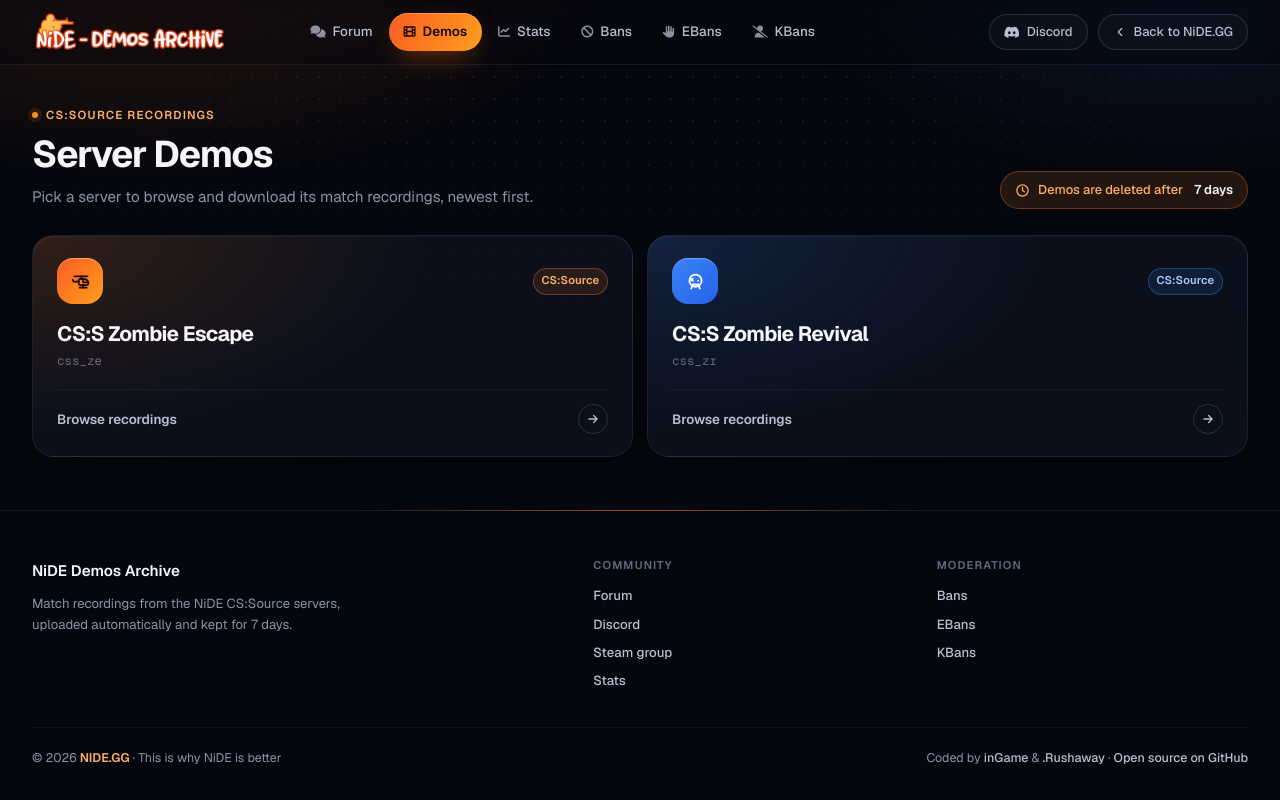
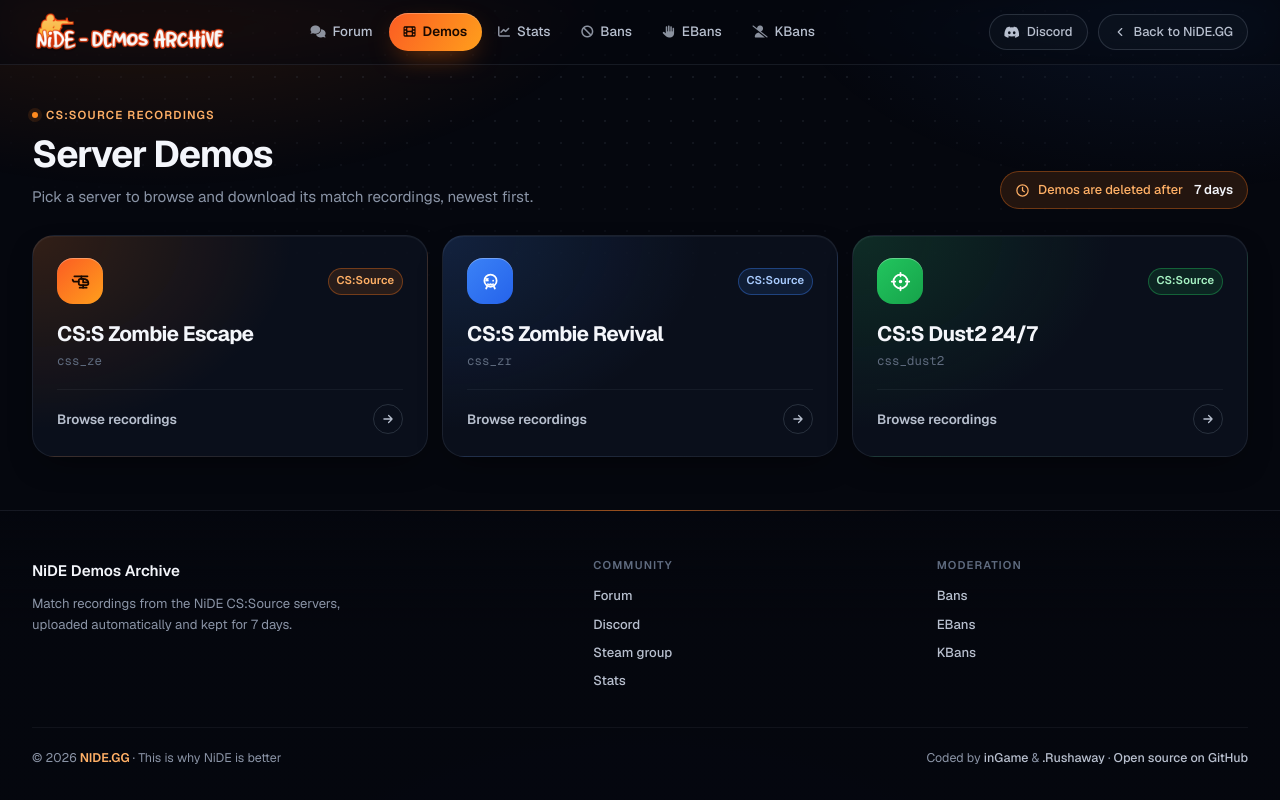
Before and after one commit to NiDE-gg/demos-web, a PHP site: page / in a window 1280 px wide. Run offline with PHP 8.4, Linux system fonts and the light colour scheme; some libraries are stand-ins or nearby versions.

Commit message:
feat(servers): add the de_dust2 server (css_dust2) (#44)
Whitelist css_dust2 (CS:S Dust2 24/7) next to css_ze and css_zr, with its own tile icon and a green tile variant. The server grid now fits three tiles per row, and the tile text color comes from a --tile-on token instead of :not(.server-tile--blue) overrides.

```diff
--- a/header.php
+++ b/header.php
@@ -67,9 +67,10 @@
         $tileIcons = [
             'css_ze' => '<path d="M3 10l1 2h6"/><path d="M12 9a2 2 0 0 0 -2 2v3c0 1.1 .9 2 2 2h7a2 2 0 0 0 2 -2c0 -3.31 -3.13 -5 -7 -5h-2"/><path d="M13 9l0 -3"/><path d="M5 6l15 0"/><path d="M15 9.1v3.9h5.5"/><path d="M15 19l0 -3"/><path d="M19 19l-8 0"/>',
             'css_zr' => '<circle cx="12" cy="11" r="7"/><path d="M9 9l-2 2m2 0l-2 -2"/><path d="M15 11l0 .01"/><path d="M9 15q1.5 1.5 3 0q1.5 1.5 3 0"/><path d="M8 18l-1 2M16 18l1 2"/>',
+            'css_dust2' => '<circle cx="12" cy="12" r="8"/><circle cx="12" cy="12" r="1"/><path d="M12 2v4M12 18v4M2 12h4M18 12h4"/>',
         ];
         $defaultIcon = '<rect x="3" y="4" width="18" height="16" rx="2"/><path d="M10 9v6l5-3z"/>';
-        $tileClasses = ['server-tile--orange', 'server-tile--blue'];
+        $tileClasses = ['server-tile--orange', 'server-tile--blue', 'server-tile--green'];
         $tileIndex = 0;
         foreach (DemoSecurity::getAllowedServers() as $serverId => $serverInfo) : ?>
             <a href="#" class="server-tile <?php echo $tileClasses[$tileIndex % count($tileClasses)]; ?> changeServ" data-server="<?php echo DemoSecurity::escapeHtml($serverId); ?>">
@@ -217,7 +218,7 @@ document.addEventListener('DOMContentLoaded', function() {
         document.getElementById('listTitle').textContent = this.querySelector('.server-tile__name').textContent;
 
         // Validate server ID on client side
-        var allowedServers = ['css_ze', 'css_zr'];
+        var allowedServers = ['css_ze', 'css_zr', 'css_dust2'];
         if (allowedServers.indexOf(serverId) === -1) {
             container.innerHTML = '<div class="error">Invalid server selected</div>';
             return;
--- a/includes/security.php
+++ b/includes/security.php
@@ -20,6 +20,10 @@ class DemoSecurity
         'css_zr' => [
             'name' => 'CS:S Zombie Revival',
             'path' => 'css_zr'
+        ],
+        'css_dust2' => [
+            'name' => 'CS:S Dust2 24/7',
+            'path' => 'css_dust2'
         ]
     ];
 
--- a/style/css_v2.css
+++ b/style/css_v2.css
@@ -16,6 +16,12 @@
   --blue-text: #a9ccff;
   --blue-soft: rgba(59, 130, 246, 0.12);
   --blue-line: rgba(59, 130, 246, 0.38);
+
+  --green-a: #22c55e;
+  --green-b: #16a34a;
+  --green-text: #a7f3c4;
+  --green-soft: rgba(34, 197, 94, 0.12);
+  --green-line: rgba(34, 197, 94, 0.38);
 
   --danger-text: #fca5a5;
 
@@ -479,7 +485,7 @@ a:hover {
 --------------------------------------------------------------------------*/
 .server-grid {
   display: grid;
-  grid-template-columns: repeat(2, minmax(0, 1fr));
+  grid-template-columns: repeat(auto-fit, minmax(260px, 1fr));
   gap: 14px;
 }
 
@@ -491,6 +497,7 @@ a:hover {
   --tile-line: var(--accent-line);
   --tile-soft: var(--accent-soft);
   --tile-text: var(--accent-text);
+  --tile-on: var(--on-accent);
   color: inherit;
 }
 
@@ -502,6 +509,18 @@ a:hover {
   --tile-line: var(--blue-line);
   --tile-soft: var(--blue-soft);
   --tile-text: var(--blue-text);
+  --tile-on: #fff;
+}
+
+.server-tile--green,
+.server-tile--green:hover {
+  --tile-a: var(--green-a);
+  --tile-b: var(--green-b);
+  --tile-glow: rgba(34, 197, 94, 0.16);
+  --tile-line: var(--green-line);
+  --tile-soft: var(--green-soft);
+  --tile-text: var(--green-text);
+  --tile-on: #fff;
 }
 
 .server-tile {
@@ -546,12 +565,8 @@ a:hover {
   height: 46px;
   border-radius: var(--r-lg);
   background: linear-gradient(135deg, var(--tile-a), var(--tile-b));
-  color: #fff;
+  color: var(--tile-on);
   box-shadow: inset 0 1px 0 rgba(255, 255, 255, 0.3);
-}
-
-.server-tile:not(.server-tile--blue) .server-tile__chip {
-  color: var(--on-accent);
 }
 
 .server-tile__chip svg {
@@ -613,12 +628,7 @@ a:hover {
   transform: translateX(3px);
   border-color: transparent;
   background: linear-gradient(135deg, var(--tile-a), var(--tile-b));
-  color: #fff;
-}
-
-.server-tile:not(.server-tile--blue):hover .server-tile__arrow,
-.server-tile:not(.server-tile--blue).active-card .server-tile__arrow {
-  color: var(--on-accent);
+  color: var(--tile-on);
 }
 
 .server-tile.active-card .server-tile__foot {
```
Also changed, not shown: tests/DemoSecurityTest.php (+2 -0 lines), .github/workflows/ci.yml, README.md, 2 other files.
